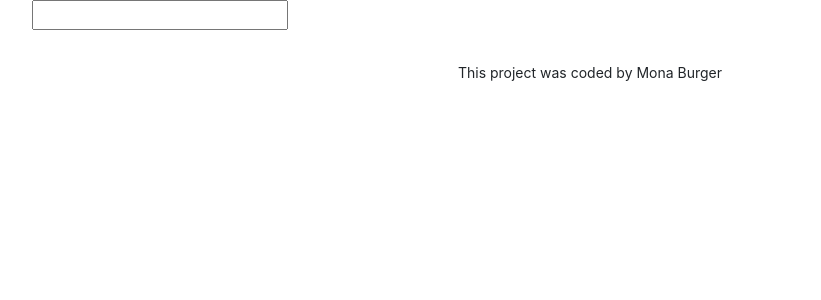
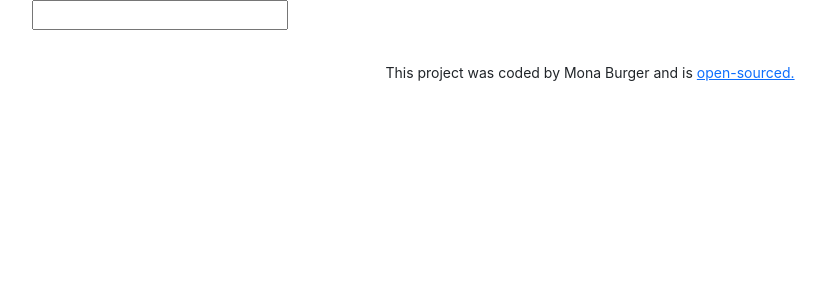
Before and after one commit to MonaBurger/dictionary-project, a React (Create React App) app: page / in a window 1280 px wide. Shown: the top 300 px of the page, without its empty margins (50-871 px from the left). Built offline with nearby package versions, Linux system fonts and the light colour scheme.

Commit message:
added Github profile to my footer

```diff
--- a/src/App.js
+++ b/src/App.js
@@ -10,7 +10,16 @@
           <Dictionary />
         </main>
         <footer className="App-footer">
-          <small>This project was coded by Mona Burger</small>
+          <small>
+            This project was coded by Mona Burger and is{" "}
+            <a
+              href="https://github.com/MonaBurger/dictionary-project"
+              target="_blank"
+              rel="noreferrer"
+            >
+              open-sourced.
+            </a>
+          </small>
         </footer>
       </div>
     </div>
```
